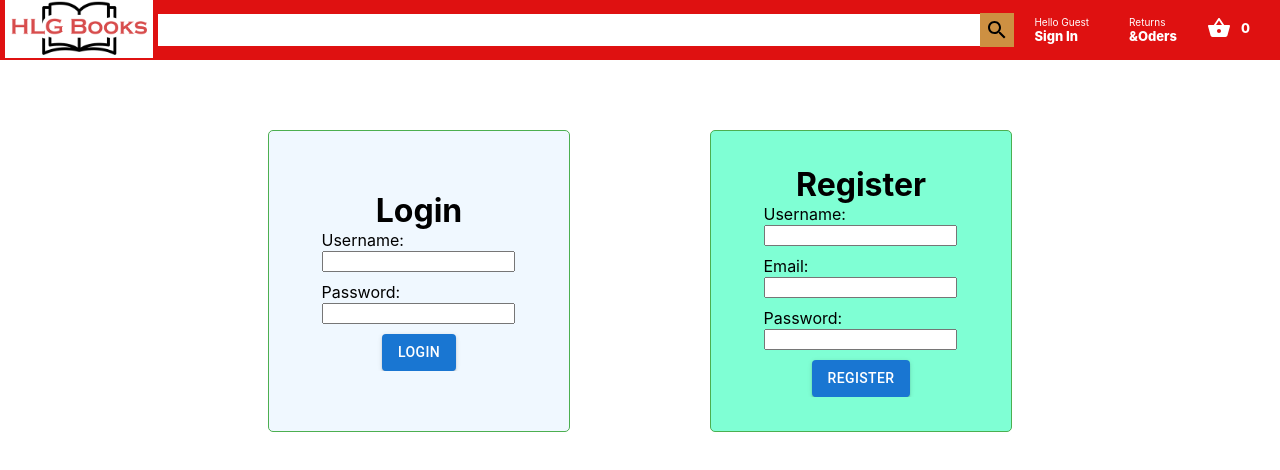
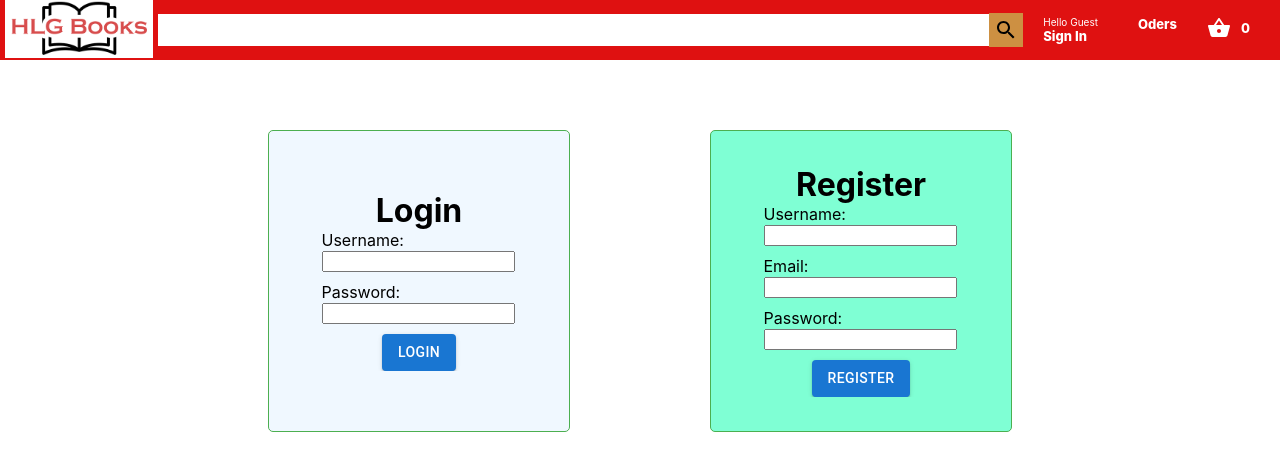
Before and after one commit to heiskane/Bookstore-Project, a React (Create React App) app in the folder react_frontend/: page /login in a window 1280 px wide. Shown: the top 470 px of the page. Built offline with nearby package versions, Linux system fonts and the light colour scheme.

Commit message:
-orders component added

```diff
--- a/react_frontend/src/App.js
+++ b/react_frontend/src/App.js
@@ -9,6 +9,7 @@ import BookDetails from './component/BookDetails'
 
 import axios from 'axios';
 import ShoppingCart from './component/ShoppingCart';
+import Orders from './component/Orders';
 
 // https://github.com/axios/axios#global-axios-defaults
 // Define baseURL for all api calls
@@ -47,6 +48,11 @@ function App() {
             <ShoppingCart />
           </Route>
 
+          <Route path="/orders">
+            <Header />
+            <Orders />
+          </Route>
+
         </Switch>
 
       </div>
--- a/react_frontend/src/component/Header.js
+++ b/react_frontend/src/component/Header.js
@@ -7,6 +7,7 @@ import HLG_Books from '../photos/HLG_Books.png'
 import { useCookies } from 'react-cookie';
 import { useSelector, useDispatch } from 'react-redux';
 import { unset_user } from '../actions';
+import Orders from './Orders';
 
 const Header = () => {
   const [cookies, setCookie, removeCookie] = useCookies();
@@ -40,7 +41,7 @@ const Header = () => {
     } else {
       return (
         <div className="header__nav">
-          <Link to="/">
+          <Link to="/" className="header__link">
             <div className="header__option">
               <span className="header__optionLineOne">
                 {"Hello " + user_token.sub}
@@ -48,7 +49,7 @@ const Header = () => {
               <span className="header__optionLineTwo">This will be you profile button</span>
             </div>
           </Link>
-          <Link to="/login" onClick={() => handleLogout()}>
+          <Link to="/login" onClick={() => handleLogout()} className="header__link">
             <div className="header__option">
               <span className="header__optionLineTwo">Logout</span>
             </div>
@@ -75,14 +76,13 @@ const Header = () => {
         <SearchIcon className="header__searchIcon"></SearchIcon>
       </div>
 
-      <div className="header__nav">
+      <div className="header__nav ">
         <LoginOrUser />
 
 
-        <div className="header__option">
-          <span className="header__optionLineOne">Returns</span>
-          <span className="header__optionLineTwo">&Oders</span>
-        </div>
+        <Link to="/orders" className="header__link" >
+          <span className="header__optionLineTwo">Oders</span>
+        </Link>
 
         <Link to="/shoppingcart" className="header__link">
           <div className="header__optionBasket">
--- /dev/null
+++ b/react_frontend/src/component/Orders.js
@@ -0,0 +1,13 @@
+import React from 'react'
+import "./Orders.css"
+
+const Orders = () => {
+    return (
+        <div className="orders">
+            <h1>Your order history</h1>
+
+        </div>
+    )
+}
+
+export default Orders
```
Also changed, not shown: react_frontend/src/component/Orders.css (added).
